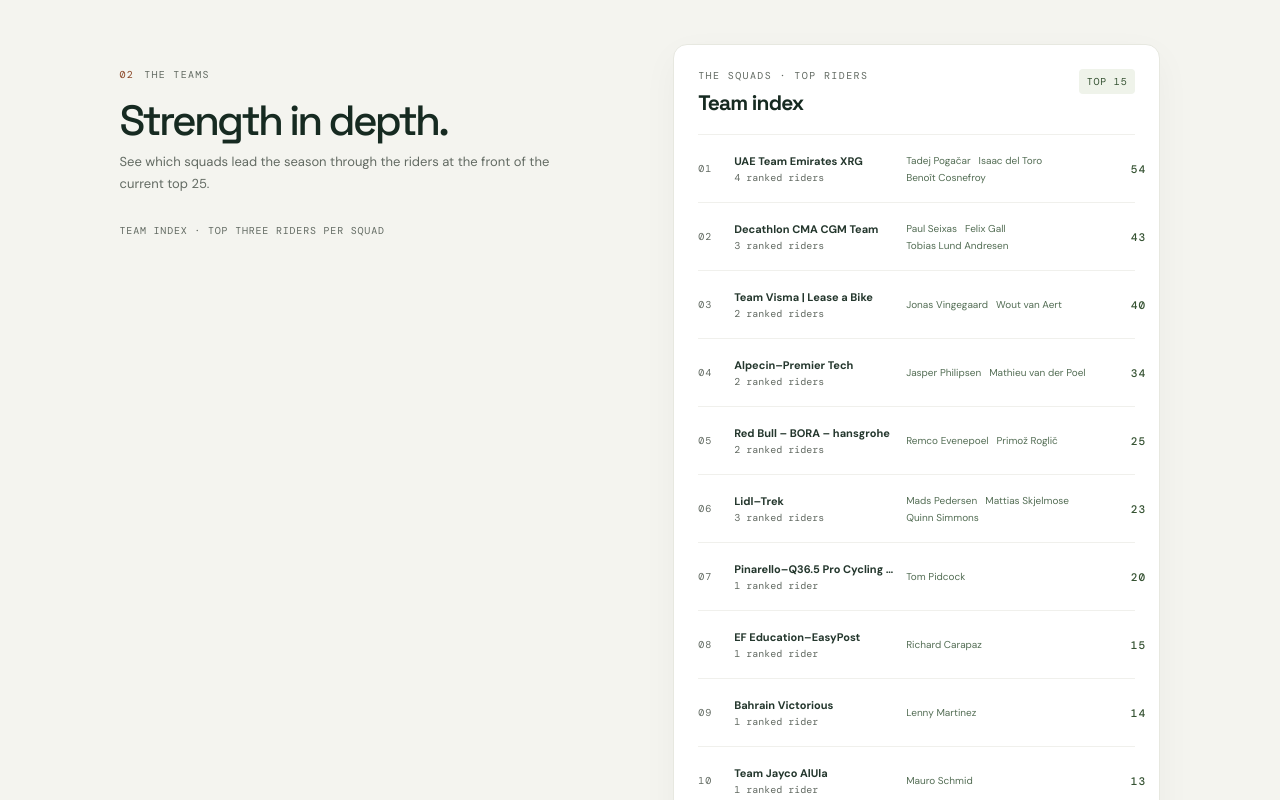
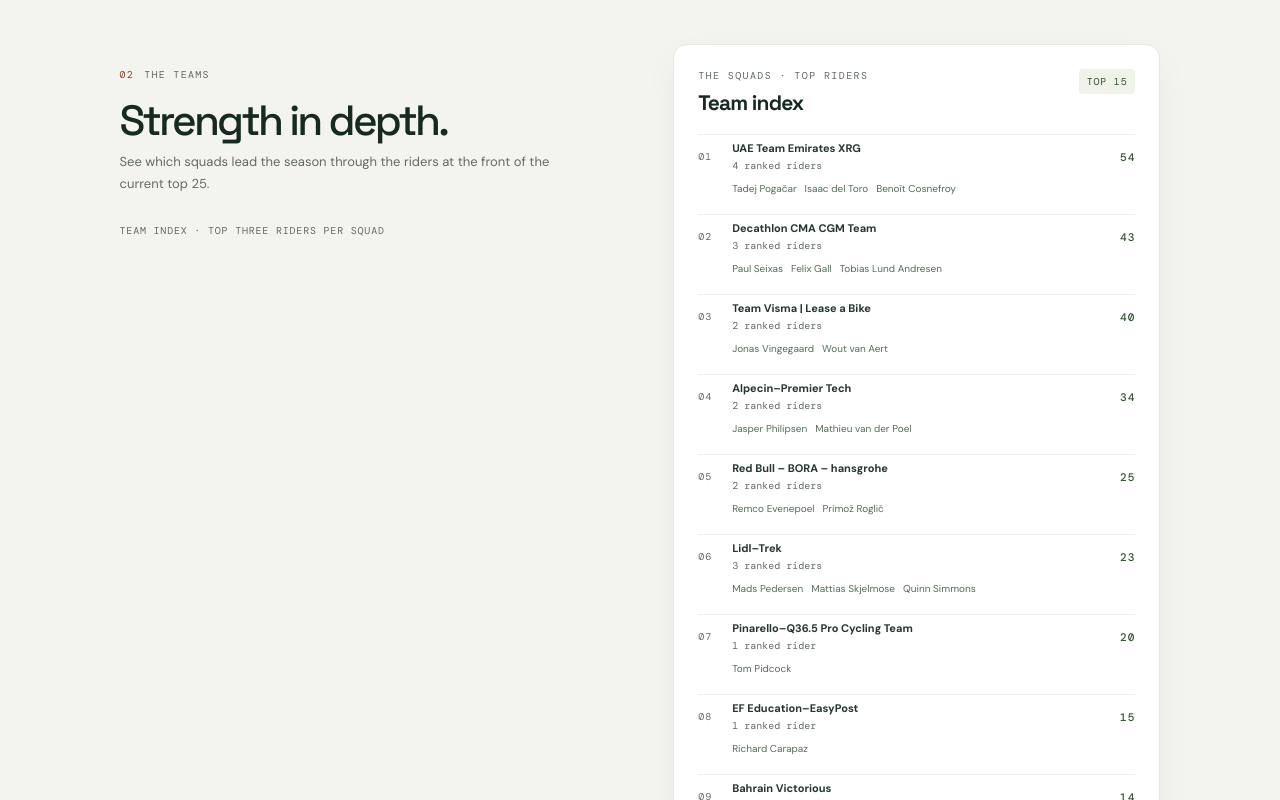
Before and after one commit to claicham/visual-regression, an Angular app in the folder app/: page / in a window 1280 px wide. Shown: the part 1320-2120 px from the top of the page. Built offline with nearby package versions, Linux system fonts and the light colour scheme.

Commit message:
team table and viewport fixes

```diff
--- a/app/src/app/components/team-ranking/team-ranking.scss
+++ b/app/src/app/components/team-ranking/team-ranking.scss
@@ -4,6 +4,7 @@
 }
 
 .team-panel {
+  container-type: inline-size;
   overflow: hidden;
   border: 0.0625rem solid var(--line);
   border-radius: 0.875rem;
@@ -79,13 +80,12 @@
 }
 
 .team-name {
-  overflow: hidden;
   color: #24372d;
   font-size: 0.6875rem;
   font-weight: 700;
+  line-height: 1.3;
+  overflow-wrap: anywhere;
   text-decoration: none;
-  text-overflow: ellipsis;
-  white-space: nowrap;
 }
 
 .team-name:hover {
@@ -138,9 +138,9 @@
   font-size: 0.625rem;
 }
 
-@media (max-width: 45rem) {
+@container (max-width: 36rem) {
   .team-row {
-    min-height: 4.75rem;
+    min-height: 5rem;
     grid-template-columns: 1.5rem minmax(0, 1fr) 2.25rem;
     grid-template-areas:
       'rank team score'
```
